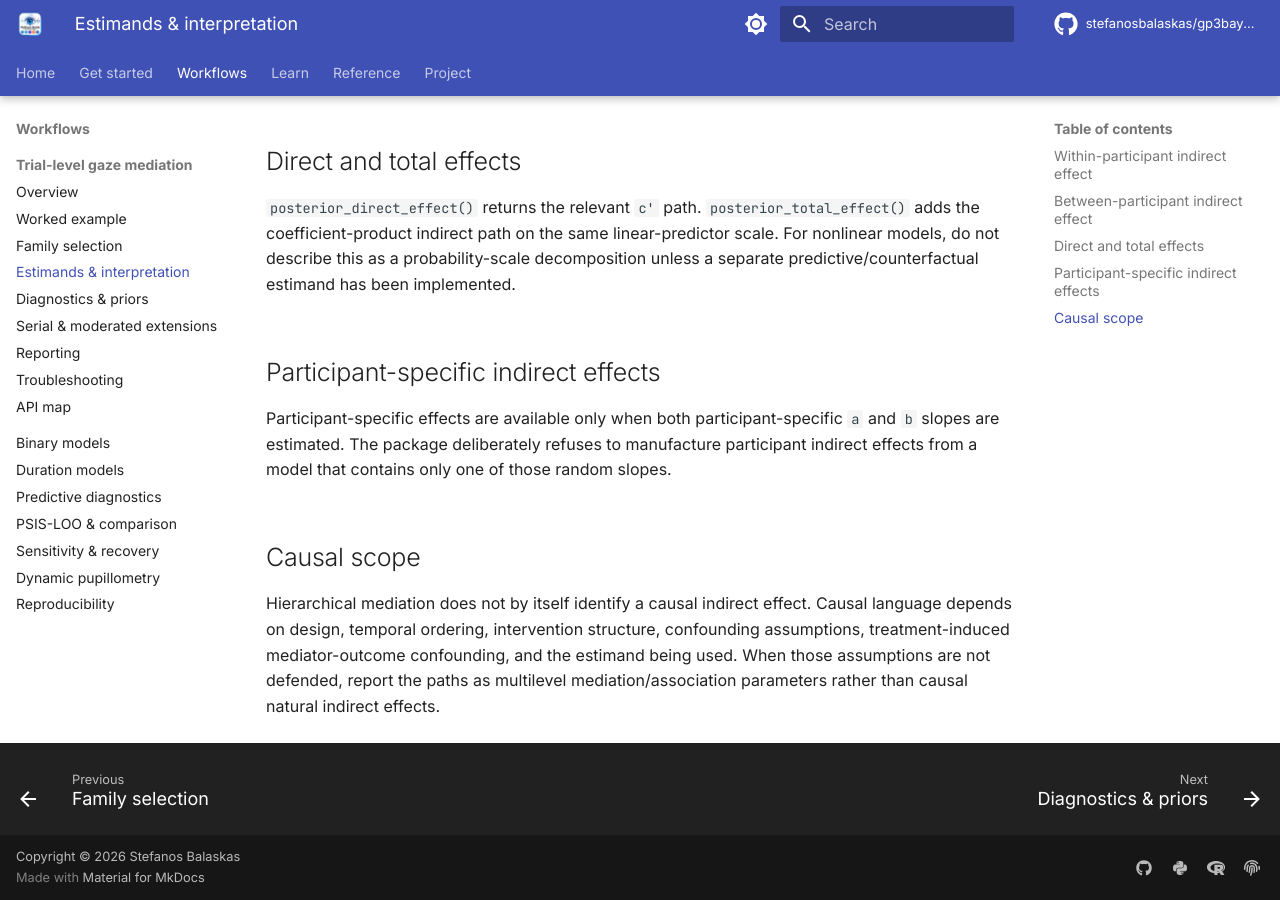
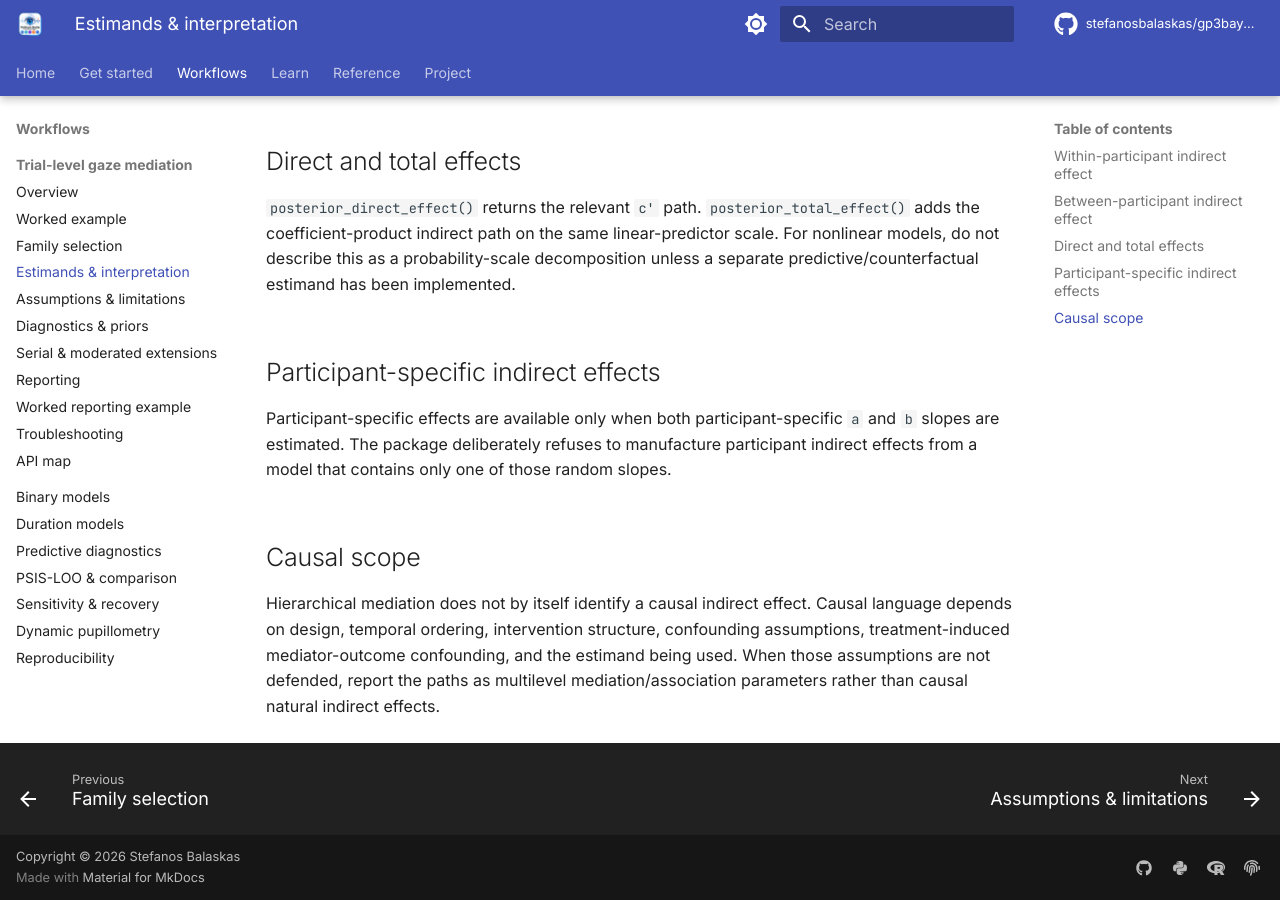
Before and after one commit to stefanosbalaskas/gp3bayespy, an MkDocs documentation site: the page built from docs/articles/multilevel-mediation/interpretation-and-estimands.md, in a window 1280 px wide and 900 px high, scrolled down 585 px. Built offline with MkDocs 1.6.1 and Material for MkDocs 9.7.7, drawn with Linux system fonts in a browser that asks for light colours; comment, search, counter and statistics services are not loaded.

Commit message:
docs: expand mediation workflow navigation

```diff
--- a/mkdocs.yml
+++ b/mkdocs.yml
@@ -67,9 +67,11 @@ nav:
           - Worked example: articles/multilevel-mediation/worked-example.md
           - Family selection: articles/multilevel-mediation/family-selection.md
           - Estimands & interpretation: articles/multilevel-mediation/interpretation-and-estimands.md
+          - Assumptions & limitations: articles/multilevel-mediation/assumptions-and-limitations.md
           - Diagnostics & priors: articles/multilevel-mediation/diagnostics-and-priors.md
           - Serial & moderated extensions: articles/multilevel-mediation/serial-and-moderated.md
           - Reporting: articles/multilevel-mediation/reporting.md
+          - Worked reporting example: articles/multilevel-mediation/reporting-example.md
           - Troubleshooting: articles/multilevel-mediation/troubleshooting.md
           - API map: articles/multilevel-mediation/reference.md
       - Binary models: articles/binary-end-to-end.md
```
